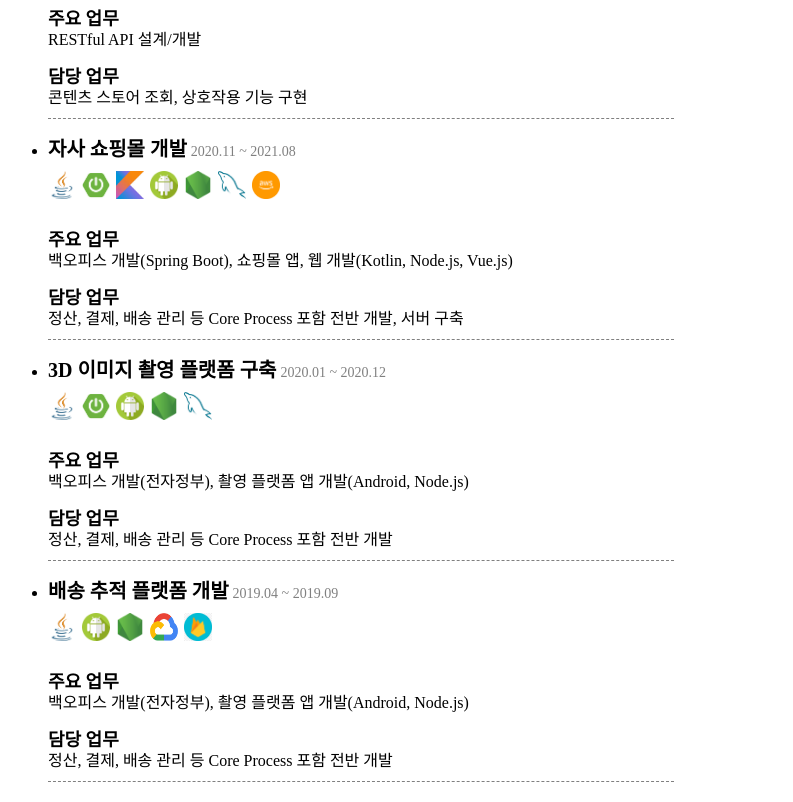
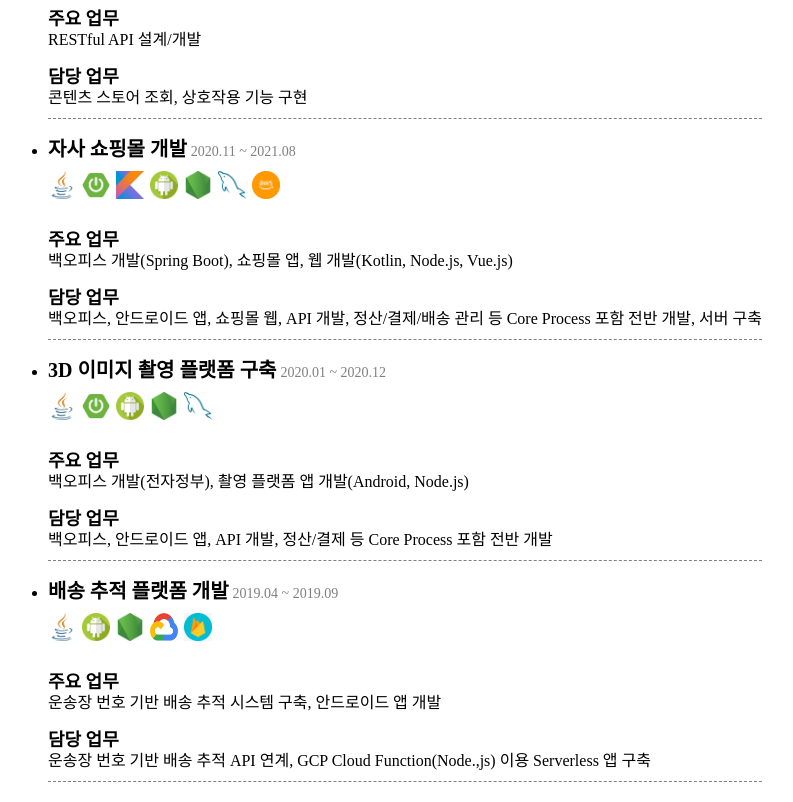
Before and after one commit to parkjg20/resume, a website: page views/index.html in a window 1280 px wide. Shown: the part 1923-2725 px from the top of the page, without its empty margins (4-797 px from the left). Drawn offline with Linux system fonts and the light colour scheme; a web font is replaced by a local one.

Commit message:
프로젝트 추가

```diff
--- a/package.json
+++ b/package.json
@@ -4,7 +4,7 @@
   "description": "",
   "main": "index.js",
   "scripts": {
-    "start": "nodemon index.js",
+    "start": "sudo forever start index.js",
     "DEV": "nodemon index.js",
     "test": "echo \"Error: no test specified\" && exit 1"
   },
--- a/views/index.html
+++ b/views/index.html
@@ -6,7 +6,7 @@
     <link rel="stylesheet" href="/style.css">
 
 </head>
-<body style="width: 100%">
+<body style="width: 1030px">
 
 <div style="margin: auto; padding: 20px 32px; flex-flow: column">
 
@@ -353,7 +353,7 @@
                         </div>
                         <div>
                             <h4>담당 업무</h4>
-                            <p>정산, 결제, 배송 관리 등 Core Process 포함 전반 개발, 서버 구축</p>
+                            <p>백오피스, 안드로이드 앱, 쇼핑몰 웹, API 개발, 정산/결제/배송 관리 등 Core Process 포함 전반 개발, 서버 구축</p>
                         </div>
                     </div>
                 </li>
@@ -376,7 +376,7 @@
                         </div>
                         <div>
                             <h4>담당 업무</h4>
-                            <p>정산, 결제, 배송 관리 등 Core Process 포함 전반 개발</p>
+                            <p>백오피스, 안드로이드 앱, API 개발, 정산/결제 등 Core Process 포함 전반 개발</p>
                         </div>
                     </div>
                 </li>
@@ -395,11 +395,11 @@
                     <div class="description">
                         <div>
                             <h4>주요 업무</h4>
-                            <p>백오피스 개발(전자정부), 촬영 플랫폼 앱 개발(Android, Node.js)</p>
+                            <p>운송장 번호 기반 배송 추적 시스템 구축, 안드로이드 앱 개발</p>
                         </div>
                         <div>
                             <h4>담당 업무</h4>
-                            <p>정산, 결제, 배송 관리 등 Core Process 포함 전반 개발</p>
+                            <p>운송장 번호 기반 배송 추적 API 연계, GCP Cloud Function(Node.,js) 이용 Serverless 앱 구축</p>
                         </div>
                     </div>
                 </li>
```
